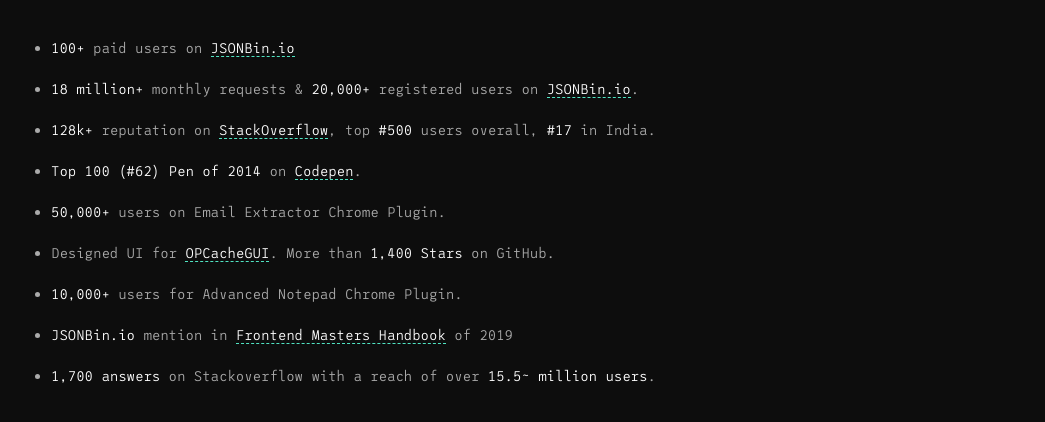
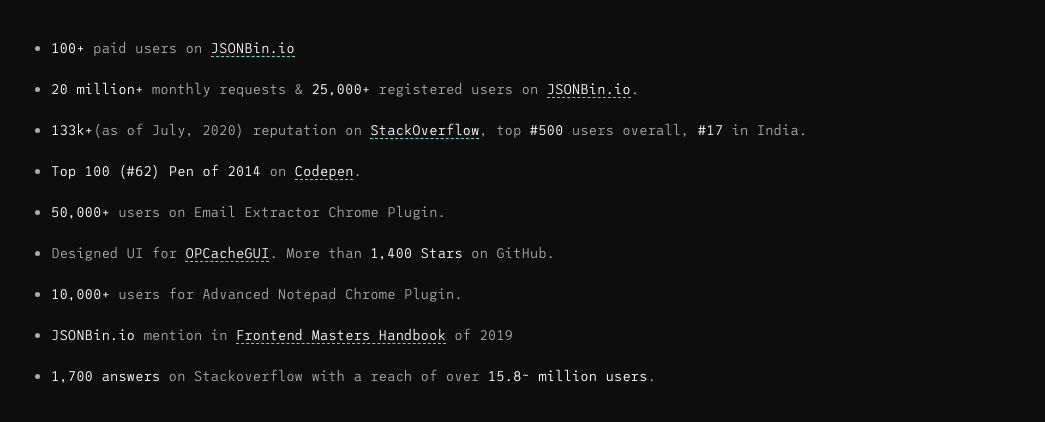
Before and after one commit to i-break-codes/8bit, a plain HTML site: page achievements.html in a window 1280 px wide. Shown: the part 352-774 px from the top of the page, without its empty margins (117-1162 px from the left). Drawn offline with Linux system fonts and the light colour scheme.

Commit message:
correct the stats

```diff
--- a/achievements.html
+++ b/achievements.html
@@ -45,14 +45,14 @@
       <section class="achievement-list">
         <ul>
           <li><span>100+</span> paid users on <a href="https://jsonbin.io">JSONBin.io</a></li>
-          <li><span>18 million+</span> monthly requests & <span>20,000+</span> registered users on <a href="https://jsonbin.io" target="_blank" rel="noopener">JSONBin.io</a>.</li>
-          <li><span>128k+</span> reputation on <a href="https://stackoverflow.com/users/1542290/mr-alien?tab=profile" target="_blank" rel="noopener">StackOverflow</a>, top <span>#500</span> users overall, <span>#17</span> in India.</li>
+          <li><span>20 million+</span> monthly requests & <span>25,000+</span> registered users on <a href="https://jsonbin.io" target="_blank" rel="noopener">JSONBin.io</a>.</li>
+          <li><span>133k+</span>(as of July, 2020) reputation on <a href="https://stackoverflow.com/users/1542290/mr-alien?tab=profile" target="_blank" rel="noopener">StackOverflow</a>, top <span>#500</span> users overall, <span>#17</span> in India.</li>
           <li><span>Top 100 (#62) Pen of 2014</span> on <a href="https://codepen.io/2014/popular/pens/4/" target="_blank" rel="noopener">Codepen</a>.</li>
           <li><span>50,000+</span> users on Email Extractor Chrome Plugin.</li>
           <li>Designed UI for <a href="https://github.com/PeeHaa/OpCacheGUI">OPCacheGUI</a>. More than <span>1,400 Stars</span> on GitHub.</li>
           <li><span>10,000+</span> users for Advanced Notepad Chrome Plugin.</li>
           <li><span>JSONBin.io</span> mention in <a href="https://frontendmasters.com/books/front-end-handbook/2019/#6.25" target="_blank" rel="noopener">Frontend Masters Handbook</a> of 2019</li>
-          <li><span>1,700 answers</span> on Stackoverflow with a reach of over <span>15.5~ million users</span>.</li>
+          <li><span>1,700 answers</span> on Stackoverflow with a reach of over <span>15.8~ million users</span>.</li>
         </ul>
       </section>
     </main>
```
Also changed, not shown: index.html (+1 -1 lines).
